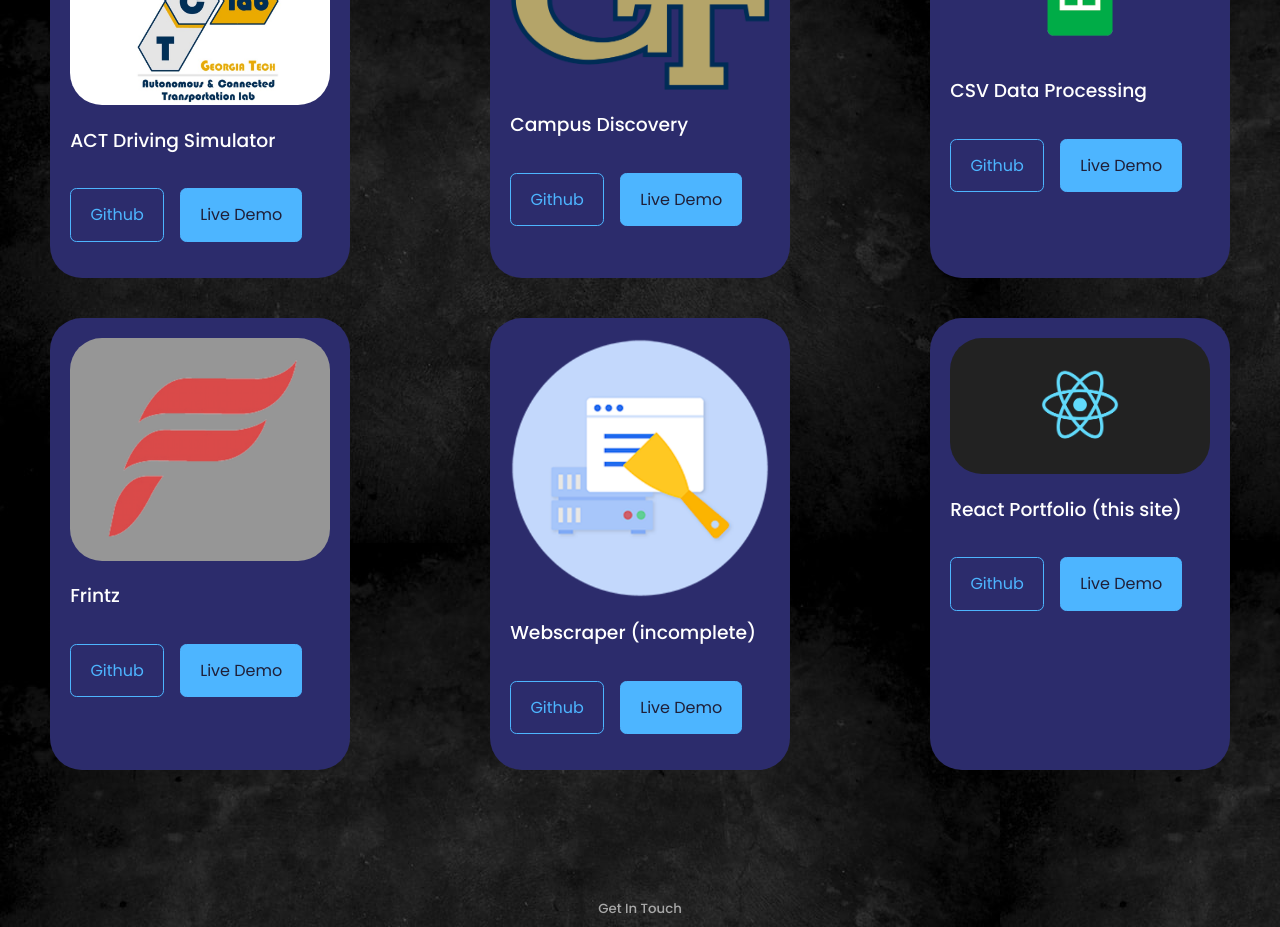
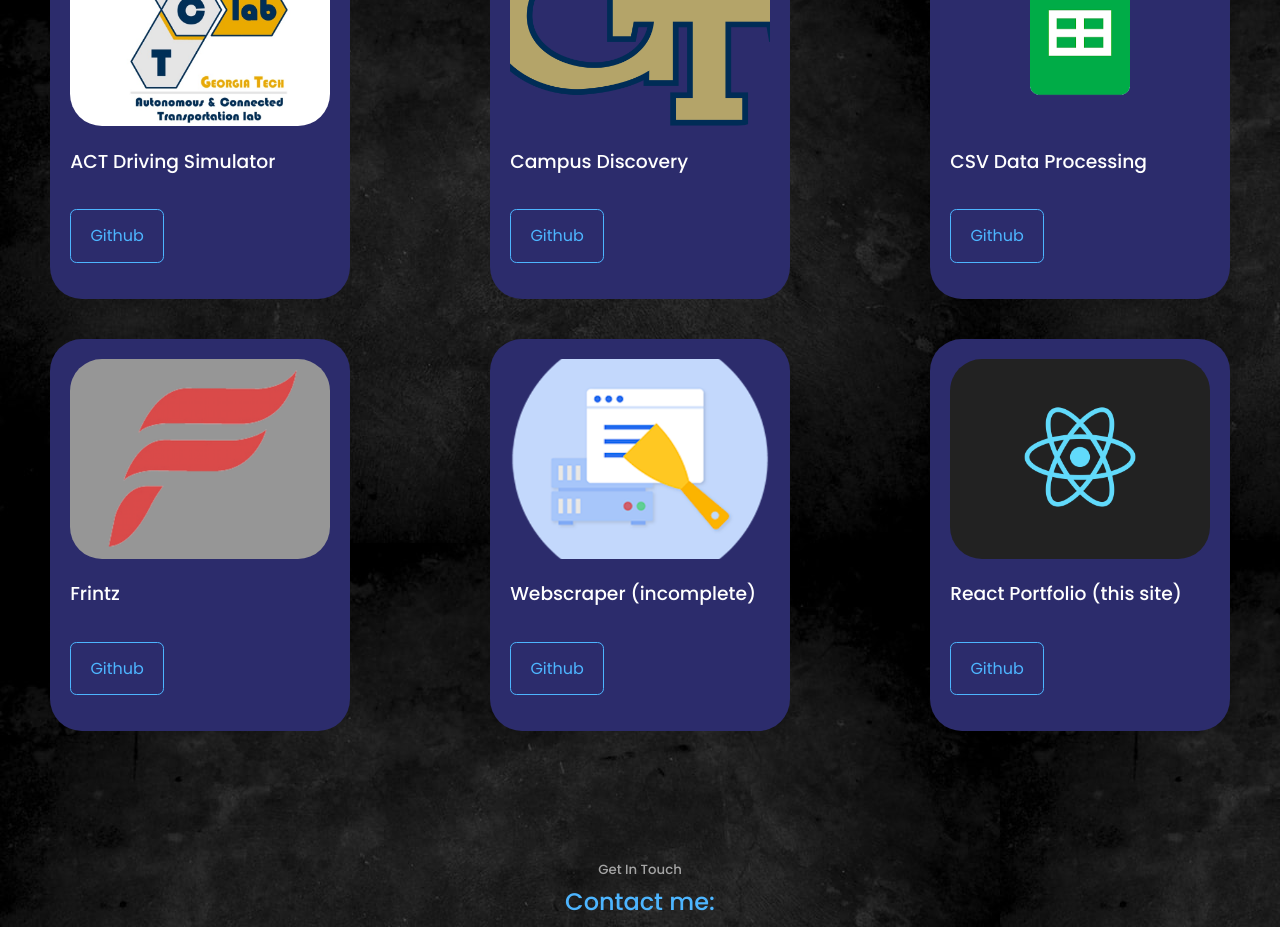
Before and after one commit to tvermani13/portfolio, a React (Create React App) app: page / in a window 1280 px wide. Shown: the part 5460-6387 px from the top of the page. Built offline with nearby package versions, Linux system fonts and the light colour scheme; the HTML template or start-up script is replaced by a standard one.

Commit message:
changed projects demo option

```diff
--- a/src/components/Projects/Projects.css
+++ b/src/components/Projects/Projects.css
@@ -20,6 +20,12 @@
 .portfolio__item-image {
     border-radius: 2rem;
     overflow: hidden;
+}
+
+.portfolio__item-image img {
+    width: 100%;
+    height: 200px; /* Fixed height for all images */
+    object-fit: cover; /* This will maintain aspect ratio while filling the container */
 }
 
 .portfolio__item h3 {
--- a/src/components/Projects/Projects.jsx
+++ b/src/components/Projects/Projects.jsx
@@ -21,43 +21,43 @@ const data = [
     id: 1,
     image: IMG1,
     title: 'ACT Driving Simulator',
-    github: 'https://github.com/tvermani13/VIP-Projects',
-    demo: 'https://github.com'
+    github: 'https://github.com/tvermani13/VIP-Projects'
+    // demo: 'https://github.com'
   },
   {
     id: 2,
     image: IMG2,
     title: 'Campus Discovery',
-    github: 'https://github.gatech.edu/Team-31-TUHAJS/Campus-Discovery',
-    demo: 'https://github.com'
+    github: 'https://github.gatech.edu/Team-31-TUHAJS/Campus-Discovery'
+    // demo: 'https://github.com'
   },
   {
     id: 3,
     image: IMG3,
     title: 'CSV Data Processing',
-    github: 'https://github.com/tvermani13/CSV-Data-Cleanup/tree/main',
-    demo: 'https://github.com'
+    github: 'https://github.com/tvermani13/CSV-Data-Cleanup/tree/main'
+    // demo: 'https://github.com'
   },
   {
     id: 4,
     image: IMG4,
     title: 'Frintz',
-    github: 'https://github.com',
-    demo: 'https://frintz.com/'
+    github: 'https://github.com'
+    // demo: 'https://frintz.com/'
   },
   {
     id: 5,
     image: IMG5,
     title: 'Webscraper (incomplete)',
-    github: 'https://github.com/tvermani13/Web-Scraper',
-    demo: 'https://github.com'
+    github: 'https://github.com/tvermani13/Web-Scraper'
+    // demo: 'https://github.com'
   },
   {
     id: 6,
     image: IMG6,
     title: 'React Portfolio (this site)',
-    github: 'https://github.com/tvermani13/professional-portfolio',
-    demo: 'https://tvermani13.github.io/professional-portfolio/'
+    github: 'https://github.com/tvermani13/professional-portfolio'
+    // demo: 'https://tvermani13.github.io/professional-portfolio/'
   }
 ]
 
@@ -69,7 +69,7 @@ const Projects = () => {
       <div className='portfolio__container'>
         {/* <Swiper className="container project__container" pagination={true} modules={[Pagination]} > */}
         {
-          data.map(({id, image, title, github, demo}) => {
+          data.map(({id, image, title, github}) => {
             return(
               // <SwiperSlide key={id} className="container portfolio__item">
               <article className="container portfolio__item">
@@ -79,10 +79,12 @@ const Projects = () => {
                 <h3> {title} </h3>
                 <div className="portfolio__item-cta">
                   <a href= {github} className="btn" rel="noreferrer" target='_blank'>Github</a> {/* Insert links to specific repos on github*/}
-                  <a href= {demo} className="btn btn-primary" rel="noreferrer" target='_blank'>Live Demo</a> {/* Insert live demo link if applicable */}
+
                 </div>
               </article>
             // </SwiperSlide>
+            // <a href= {demo} className="btn btn-primary" rel="noreferrer" target='_blank'>Live Demo</a> {/* Insert live demo link if applicable */}
+
             )
           })
         }
```
Also changed, not shown: 1 other file (tests, documents, lock files or other folders).
